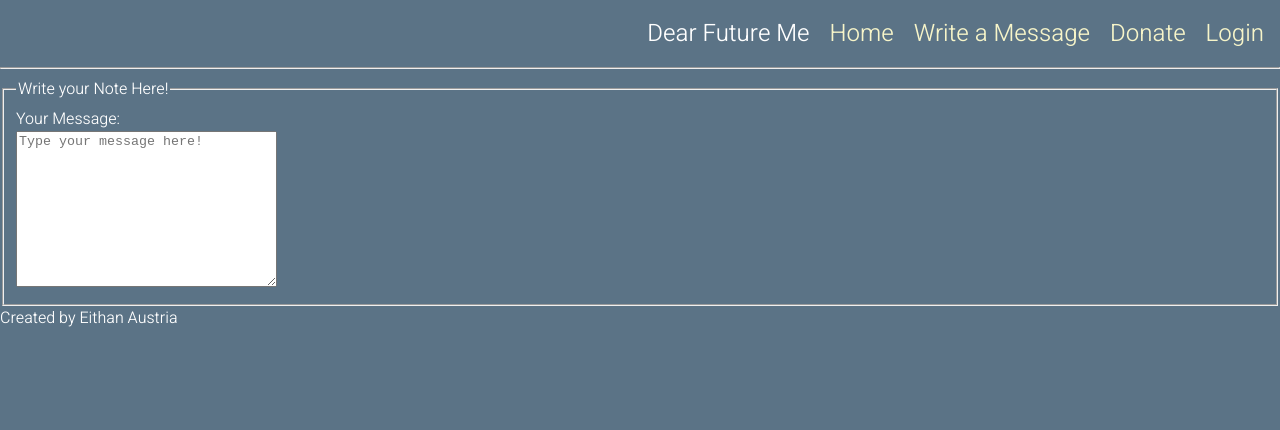
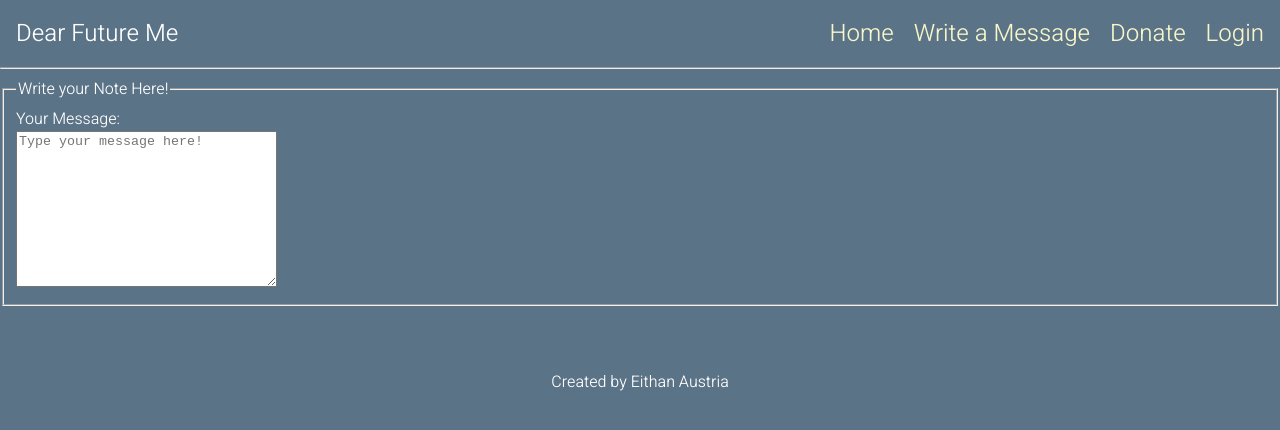
Before and after one commit to ShaEithan/Dear-Future-Me, a plain HTML site: page html/message.html in a window 1280 px wide. Drawn offline with Linux system fonts and the light colour scheme; files that its build step writes are made by us from their sources.

Commit message:
added latest css changes

```diff
--- /dev/null
+++ b/css/message.css
@@ -0,0 +1,44 @@
+@import url('https://fonts.googleapis.com/css2?family=Heebo:wght@100;300&display=swap');
+
+body {
+    margin: 0;
+    font-size: 1rem;
+    font-family: 'Heebo', sans-serif;
+    background: #5B7386;
+    color: #ffffff;
+}
+
+.navbar {
+    list-style-type: none;
+    padding-left: 0%;
+    text-align: right;
+    position: relative;
+}
+
+.navbar li{
+    font-size: 1.5rem;
+    display: inline-block;
+    margin-right: 1rem;
+}
+
+.title {
+    left: 0%;
+    padding-left: 1rem;
+    position: absolute;
+}
+
+.creator {
+    text-align: center;
+    margin-top: 5%;
+    position: sticky;
+    bottom: 0;
+}
+
+a {
+    text-decoration: none;
+    color: #F7F5C9;
+}
+
+a:hover {
+    color: white;
+}
--- a/html/message.html
+++ b/html/message.html
@@ -9,13 +9,13 @@
 
         <title>Dear Future Me</title>
 
-        <link rel="stylesheet" href="main.css" type="text/css">
+        <link rel="stylesheet" href="../css/message.css" type="text/css">
     </head>
 
     <header>
         <nav aria-label="primary-navigation">
             <ul class="navbar">
-                <li>Dear Future Me</li>
+                <li class="title">Dear Future Me</li>
                 <li><a href="index.html">Home</a></li>
                 <li><a href="message.html">Write a Message</a></li>
                 <li><a>Donate</a></li>
@@ -41,6 +41,8 @@
     </main>
 
     <footer>
-        Created by Eithan Austria
+        <p class="creator">
+            Created by Eithan Austria
+        </p>
     </footer>
 </html>
```
